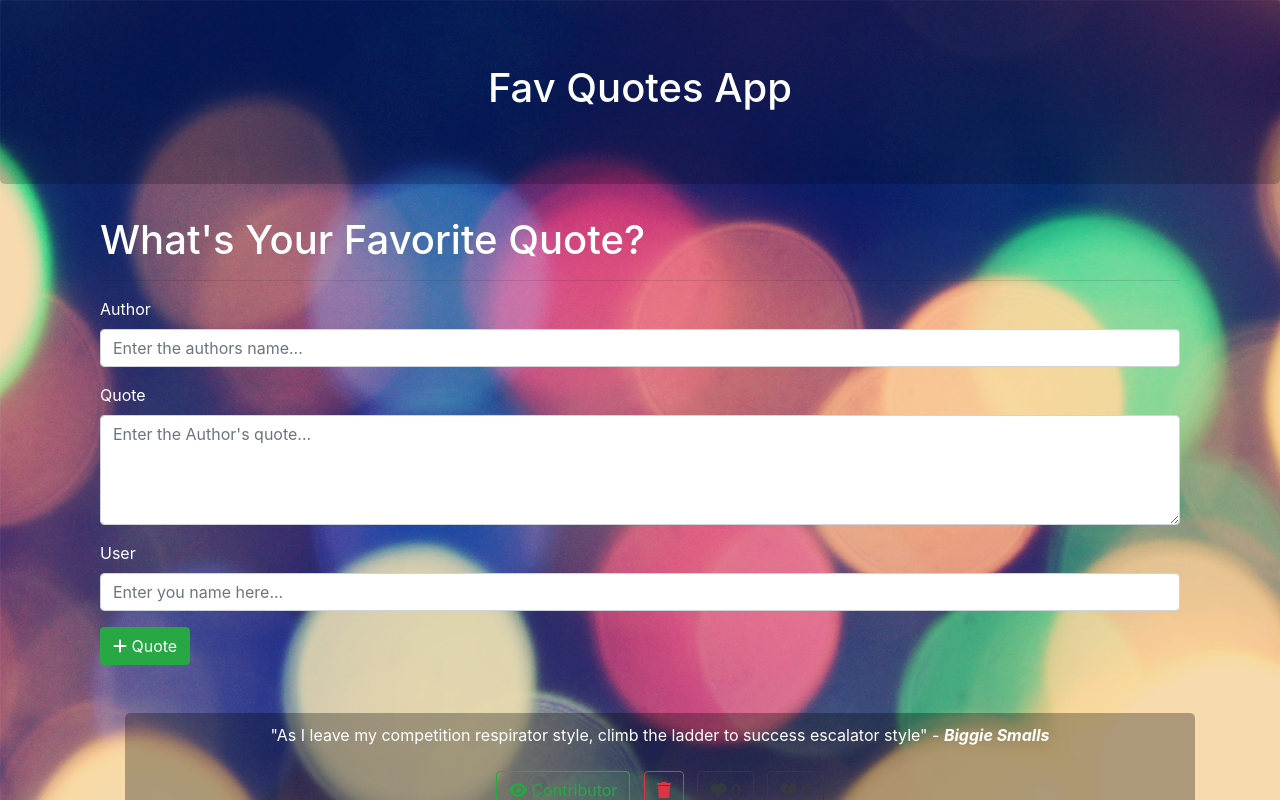
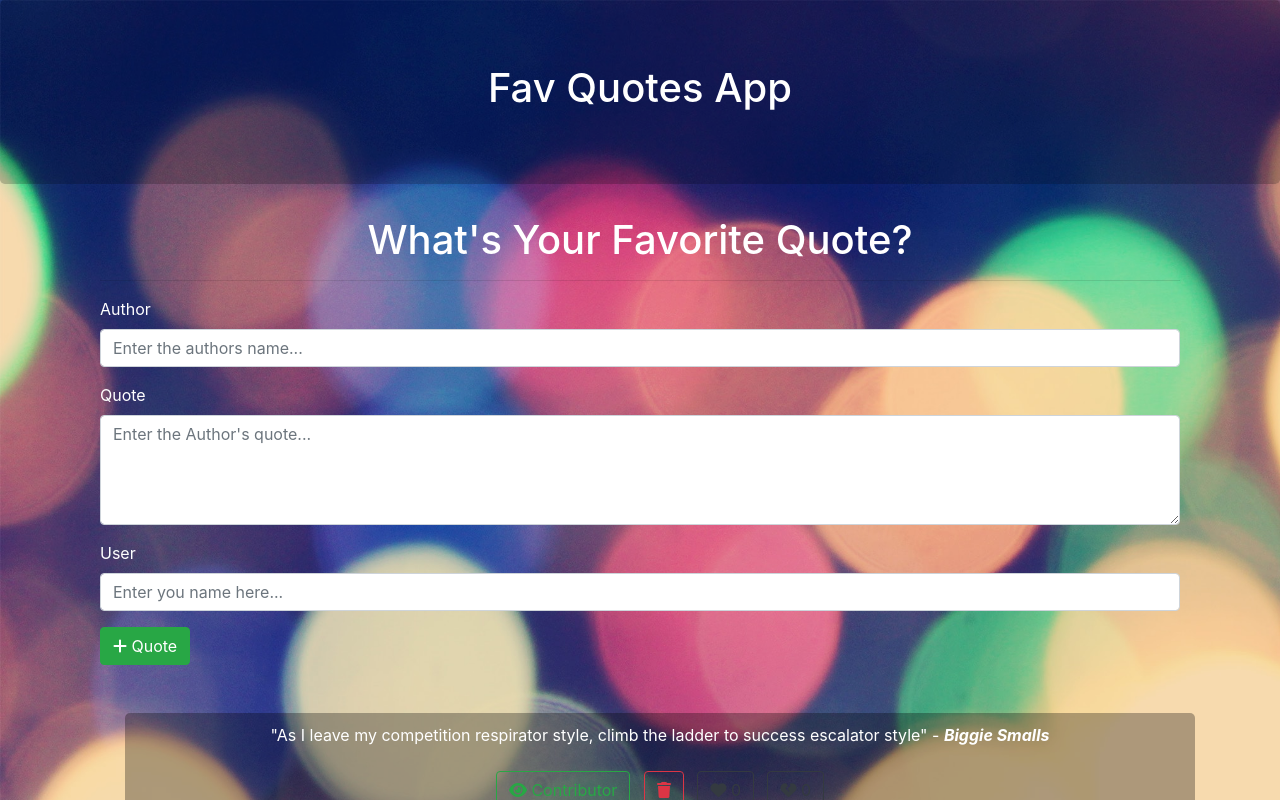
Before and after one commit to Koshin-Mohamed/quotes-ip, an Angular app: page / in a window 1280 px wide. Shown: the top 800 px of the page. Built offline with nearby package versions, Linux system fonts and the light colour scheme.

Commit message:
Aligned main header in form.

```diff
--- a/src/app/form/form.component.html
+++ b/src/app/form/form.component.html
@@ -1,5 +1,5 @@
 <div class="container-fluid">
-  <h1 style="color: white;">What's Your Favorite Quote?</h1>
+  <h1 style="color: white; text-align: center;">What's Your Favorite Quote?</h1>
   <hr />
   <form (ngSubmit)='submitQuote()' #quotesForm="ngForm">
     <div class="form-group">
```
